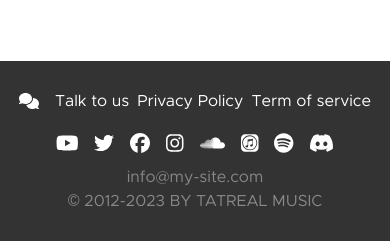
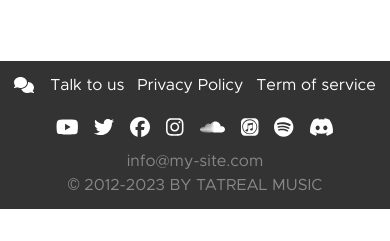
Before and after one commit to valeriisuvyk/dyplom, a Gatsby site: page / in a window 390 px wide. Shown: the part 1526-1767 px from the top of the page. After the commit the page ends 1735 px from the top, so only its background shows below. Built offline with nearby package versions, Linux system fonts and the light colour scheme; Gatsby itself is replaced by a stand-in of ours.

Commit message:
feat: modified responsive footer

```diff
--- a/src/components/Footer.tsx
+++ b/src/components/Footer.tsx
@@ -29,6 +29,10 @@ const FooterContainer = styled.footer`
     justify-content: center;
     text-align: center;
   }
+
+  @media (max-width: 27em) {
+    padding: 1rem 0.5rem;
+  }
 `
 
 const Ul = styled.ul`
@@ -39,6 +43,10 @@ const Ul = styled.ul`
   @media (max-width: 50em) {
     justify-self: center;
     margin-top: 1rem;
+  }
+  @media (max-width: 27em) {
+    flex-wrap: wrap;
+    justify-content: center;
   }
 `
 
@@ -64,6 +72,15 @@ const Privacy = styled.div`
     justify-self: center;
     margin-bottom: 0.5rem;
   }
+
+  @media (max-width: 27em) {
+    flex-wrap: wrap;
+    justify-self: center;
+    gap: 0.8rem;
+    display: flex;
+    justify-content: center;
+    align-items: center;
+  }
 `
 
 const TalkToUs = styled.div`
@@ -81,6 +98,9 @@ const InfoFooter = styled.span`
   grid-column: 1 / -1;
   text-align: center;
   margin-top: 1rem;
+  @media (max-width: 27em) {
+    flex-wrap: wrap;
+  }
 `
 
 const Copyright = styled.p`
@@ -89,6 +109,9 @@ const Copyright = styled.p`
   grid-column: 1 / -1;
   text-align: center;
   margin-top: 0.5rem;
+  @media (max-width: 27em) {
+    flex-wrap: wrap;
+  }
 `
 
 const Footer = () => {
```
